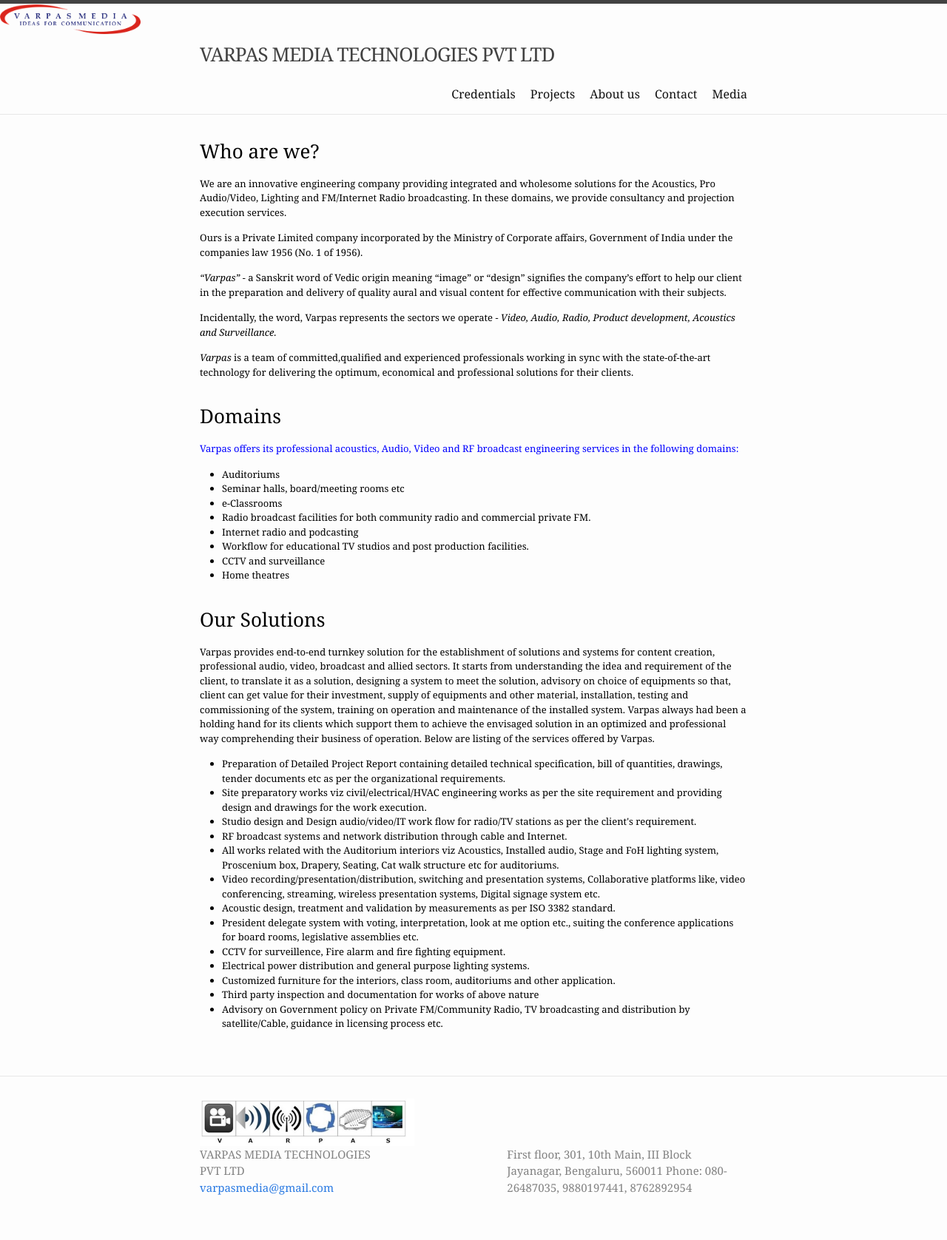
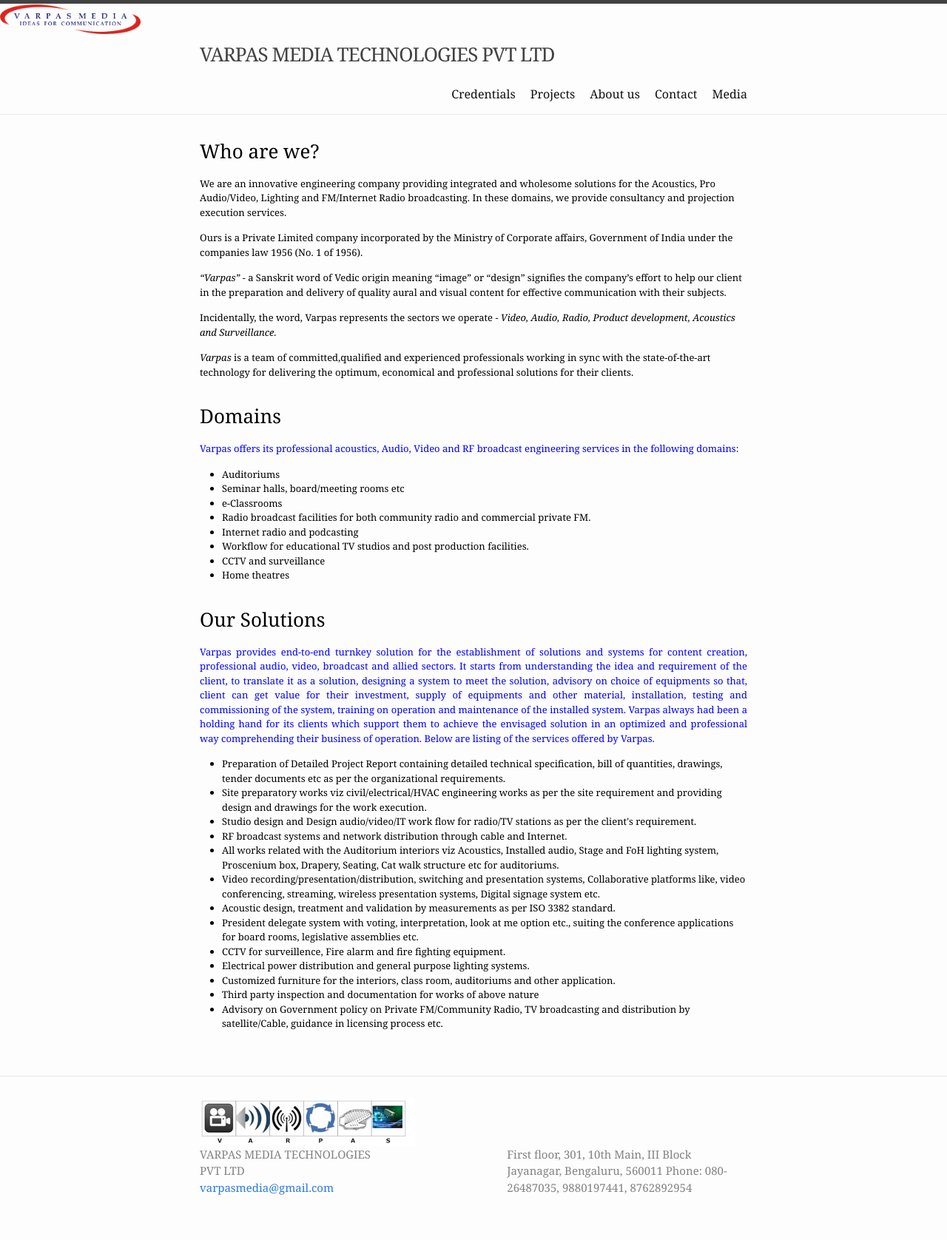
Before and after one commit to VarpasMedia/VarpasMedia.github.io, a Jekyll site: the page built from index.md, in a window 1280 px wide. Shown: the whole page at 74% size. Built offline with Jekyll 4.4.1, drawn with Linux system fonts in a browser that asks for light colours.

Commit message:
Update home.html

```diff
--- a/_layouts/home.html
+++ b/_layouts/home.html
@@ -53,10 +53,11 @@ layout: default
 </p>
     </div>
 
-<p style="color: blue">
+
 
   <h1>Our Solutions</h1>
     <div class="post-content e-content">
+    <p style="color: blue" align="justify">
 
       Varpas provides end-to-end turnkey solution for the establishment of solutions and systems for content creation, professional audio, video, broadcast and allied sectors. It starts from understanding the idea and requirement of the client, to translate it as a solution, designing a system to meet the solution, advisory on choice of equipments so that, client can get value for their investment, supply of equipments and other material, installation, testing and commissioning of the system, training on operation and maintenance of the installed system.
 
```
